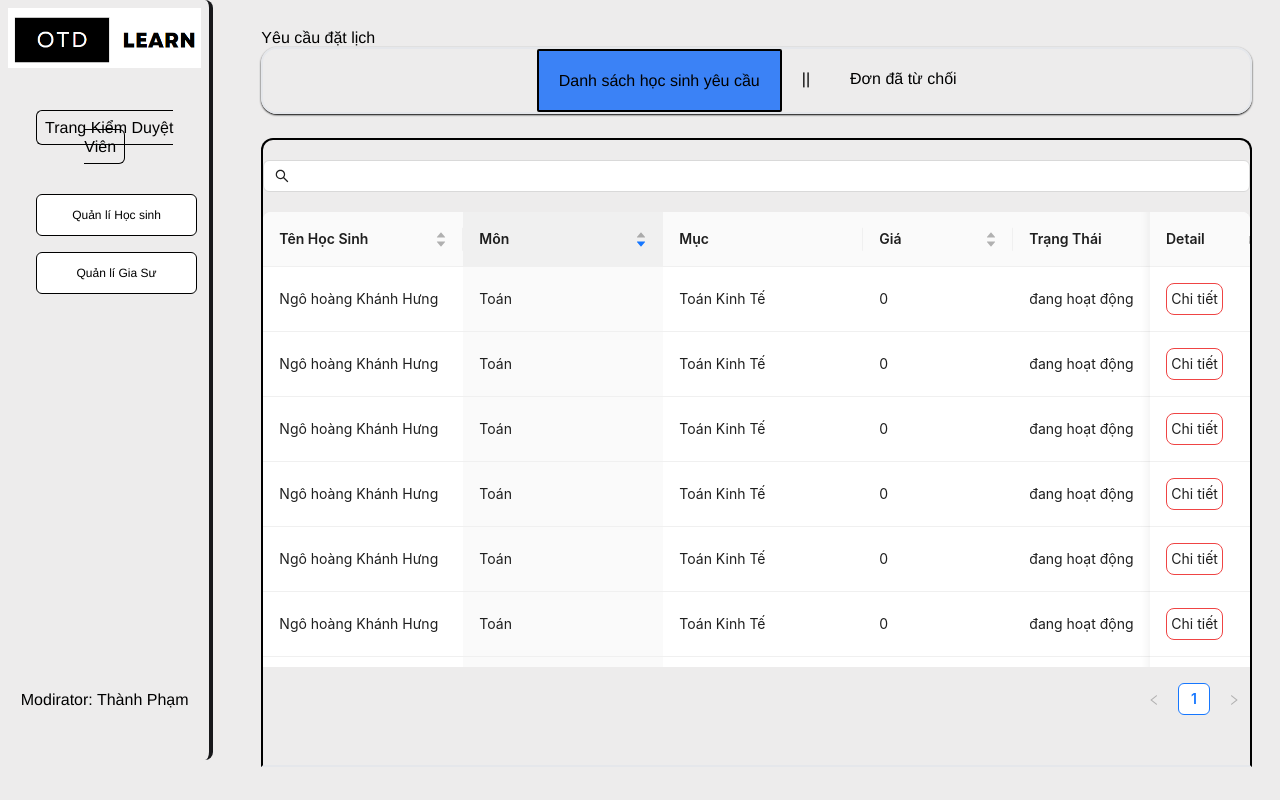
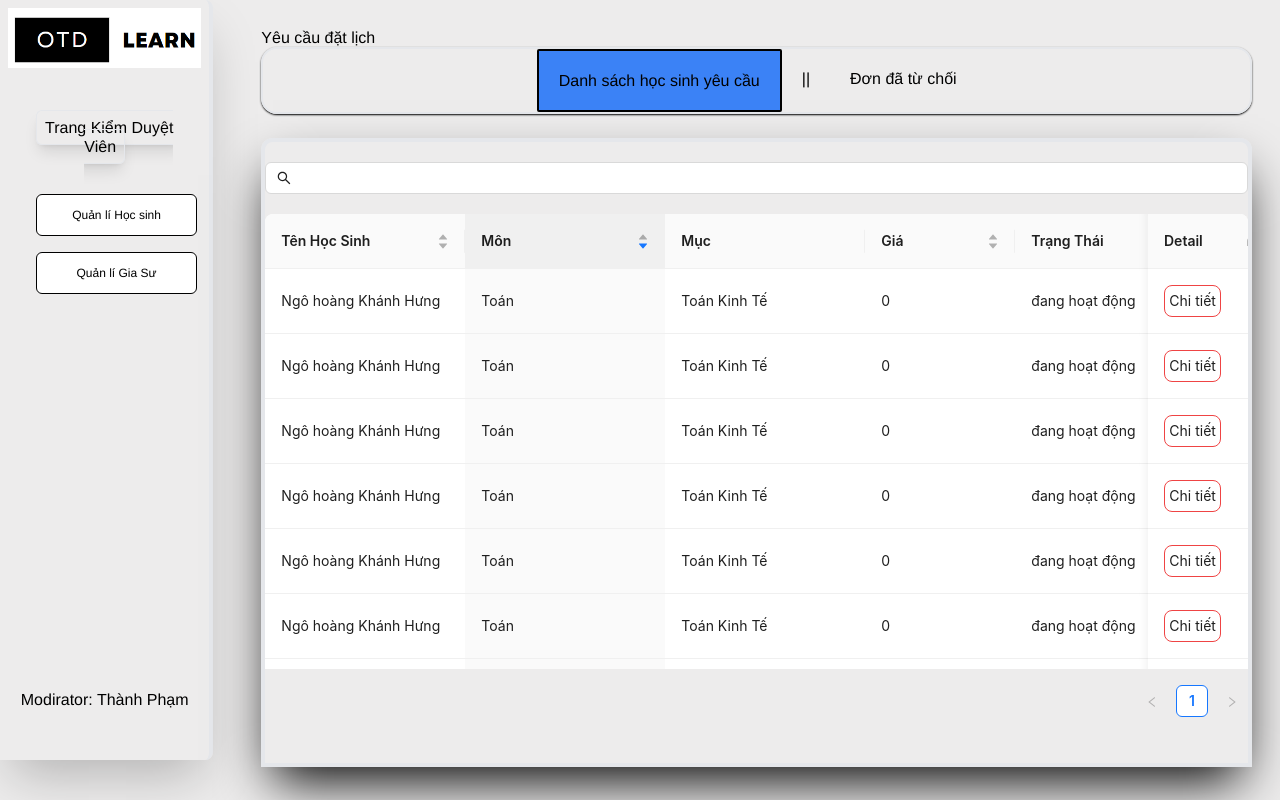
Before and after one commit to lehaodang189203/Summer2024SWP391_SAP1804_Group05_FE, a React (Vite) app in the folder OnDemandTutor/: page /mod in a window 1280 px wide. Built offline with nearby package versions, Linux system fonts and the light colour scheme.

Commit message:
thay đổi 1 xíu layout mod

```diff
--- a/OnDemandTutor/src/pages/Moderator/Components/ModTutorResRegis/ModTutorResRegis.tsx
+++ b/OnDemandTutor/src/pages/Moderator/Components/ModTutorResRegis/ModTutorResRegis.tsx
@@ -329,7 +329,7 @@ function ModTutorResRegis() {
             kind="tutor"
             style="Option1"
             />
-            <div className="text-left border-2 mt-4 p-5 h-[600px] rounded-t-xl shadow-black rounded-2xl shadow-sm">
+            <div className="text-left shadow-2xl shadow-black border-4 pt-5 h-[629px] rounded-t-xl mt-6">
                 <div className="mb-5">
                     <Search
                     // inputText={searchText}
--- a/OnDemandTutor/src/pages/Moderator/Components/NavMod/NavMod.tsx
+++ b/OnDemandTutor/src/pages/Moderator/Components/NavMod/NavMod.tsx
@@ -11,7 +11,7 @@ export default function NavMod(){
     return(
         <div className=" h-full p-2 grid grid-flow-row grid-rows-12">
             <div className="row-span-1"><img src={BUMBUM} alt='logo' /></div>
-            <div className="row-span-2 m-2 pt-10"><div className="border border-black inline p-2 rounded-md cursor-pointer">Trang Kiểm Duyệt Viên</div></div>
+            <div className="row-span-2 m-2 pt-10"><div className="border shadow-lg inline p-2 rounded-md cursor-pointer">Trang Kiểm Duyệt Viên</div></div>
             <div className="row-span-8">
                 <Link to={path.Moderator.mod}><button className="text-xs mr-7 mb-4 ml-7 w-5/6 p-3 border border-black bg-white content-center justify-center hover:bg-pink-300 rounded-md"
                     onClick={()=>handleSetActive('student')}>
--- a/OnDemandTutor/src/pages/Moderator/Components/StudentRes/StudentRes.tsx
+++ b/OnDemandTutor/src/pages/Moderator/Components/StudentRes/StudentRes.tsx
@@ -54,7 +54,7 @@ function StudentRes() {
       },{
         title:"Giá",
         dataIndex:"price",
-        // defaultSortOrder: "descend",
+        // defaultSortOrder: "descend"
         width:150,
 
         sorter: (a, b) => a.price - b.price
@@ -86,7 +86,7 @@ function StudentRes() {
         width:150,
       },{
         title:"Giờ kết thúc",
-        dataIndex:"date",
+        dataIndex:"timeEnd",
         // defaultSortOrder: "descend"
         width:150
       },
@@ -98,7 +98,7 @@ function StudentRes() {
         width:100,
         render: (text: string, record: DataType) => (<div className="flex gap-1">
           <button className="p-1 border border-red-500 rounded-lg hover:bg-red-500 active:bg-red-700"
-          onClick={() => showDetail(record)}
+          onClick={() => showDetail(record)} //data của nguyên cả cái hàng là record
           >Chi tiết</button></div>
         ),
       }
@@ -121,7 +121,7 @@ function StudentRes() {
             kind="student"
             style="Option1"
         />
-        <div className="text-left border-r-black border-l-black border-t-black border-2 pt-5 h-[629px] rounded-t-xl mt-6">
+        <div className="text-left shadow-2xl shadow-black border-4 pt-5 h-[629px] rounded-t-xl mt-6">
             <div className="mb-5">
                         <Search
                         // inputText={searchText}
--- a/OnDemandTutor/src/pages/Moderator/ModeratorLayout/ModeratorLayout.tsx
+++ b/OnDemandTutor/src/pages/Moderator/ModeratorLayout/ModeratorLayout.tsx
@@ -7,7 +7,7 @@ import NavMod from '../Components/NavMod'
 export default function ModeratorLayout() {
   return (
     <div className='grid grid-cols-12'>
-      <div className='col-span-2  border-zinc-900 border-r-4 rounded-r-lg h-[760px]'><NavMod/></div>
+      <div className='col-span-2 shadow-2xl border-r-4 rounded-r-lg h-[760px]'><NavMod/></div>
       <div className='col-span-10  h-[730px] m-7 ml-12'><Outlet/></div>
     </div>
   )
```
